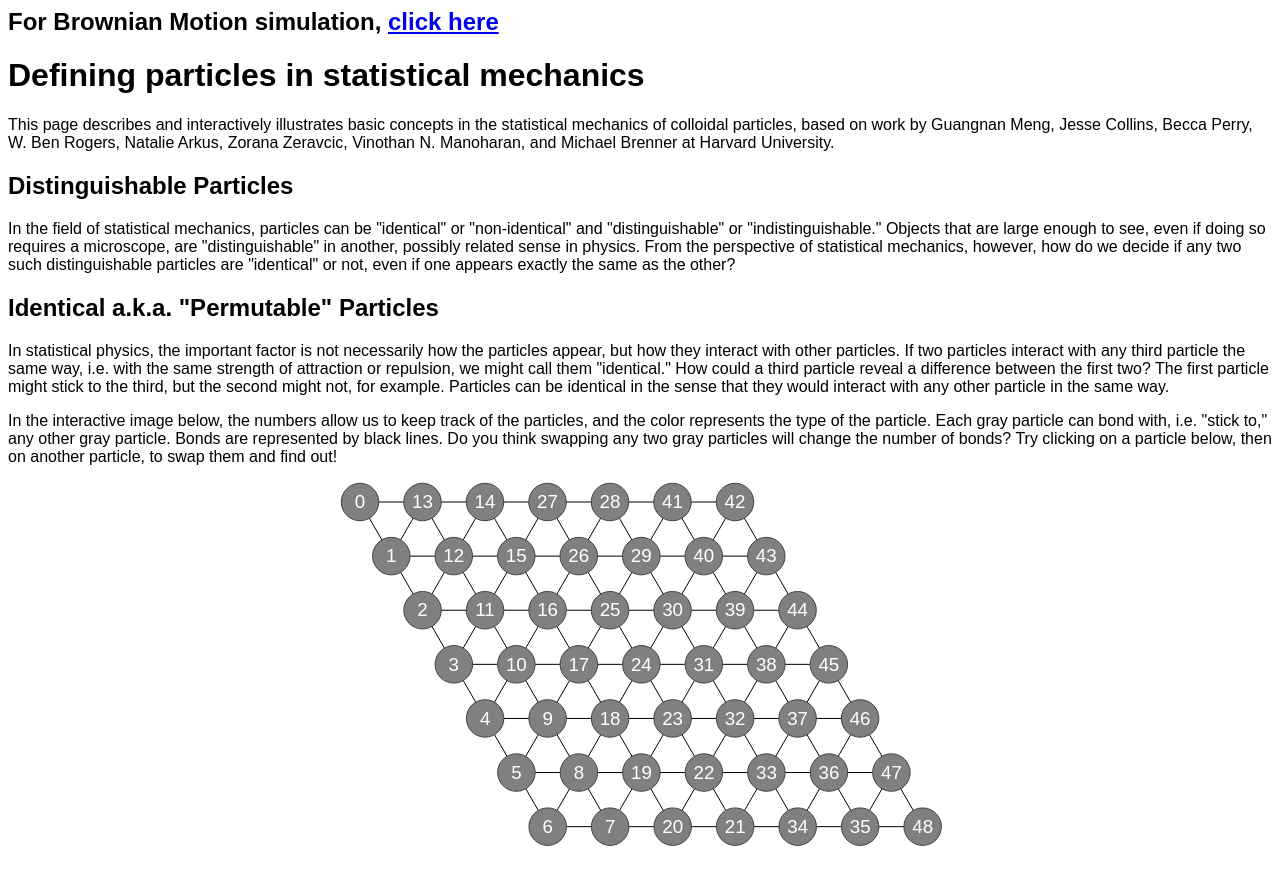
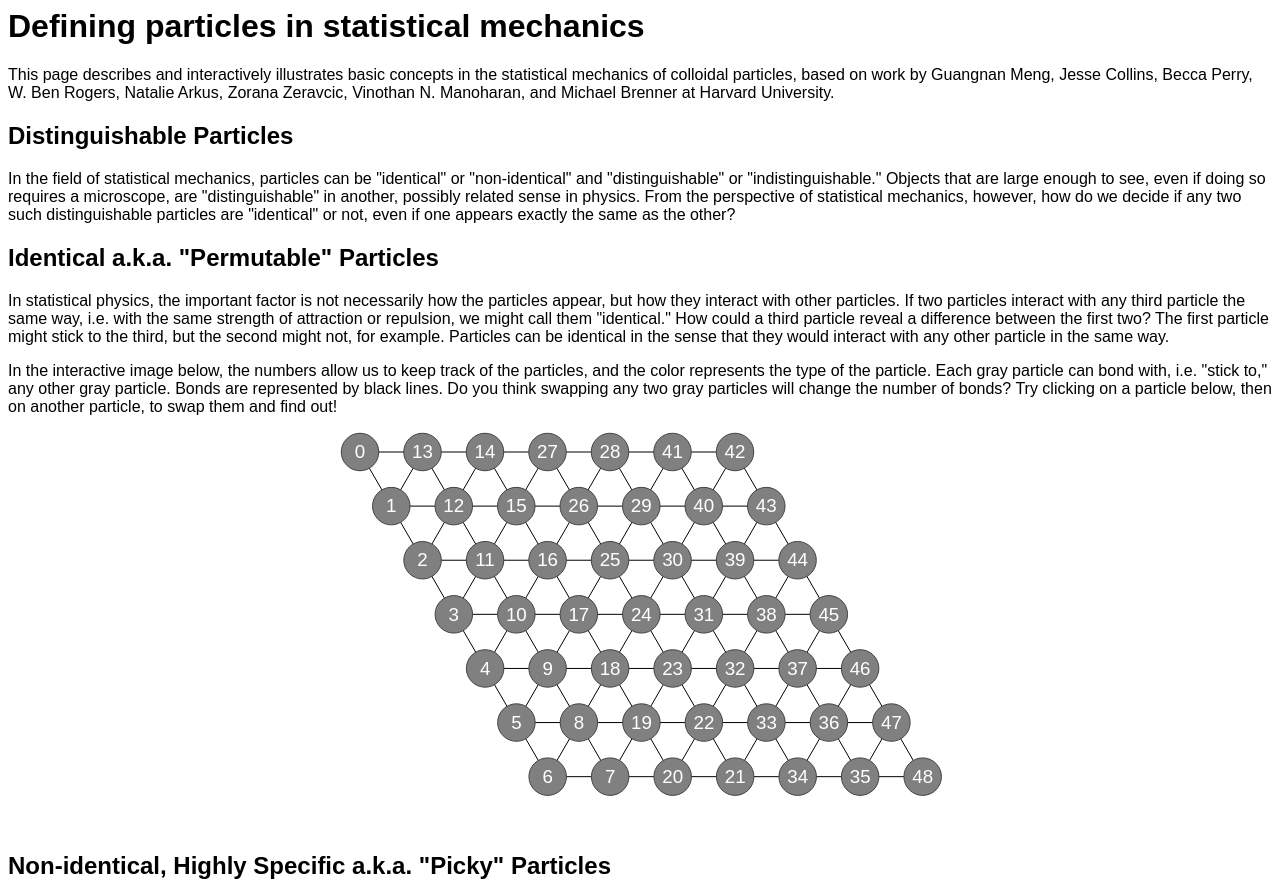
Before and after one commit to jeswcollins/ColloidalStatMech, a plain HTML site: page index.html in a window 1280 px wide. Shown: the top 885 px of the page. Drawn offline with Linux system fonts and the light colour scheme.

Commit message:
removed link to brownian simulation

```diff
--- a/index.html
+++ b/index.html
@@ -17,7 +17,6 @@
 </head>
 <body>
 <div class="topic" xmlns="http://www.w3.org/1999/xhtml">
-  <h2 class="title">For Brownian Motion simulation, <a href="http://jeswcollins.github.io/ColloidalStatMech/vis_sim.html">click here</a></h2>
   <h1 class="title">Defining particles in statistical mechanics</h1>
 </div class="intro"><p>
 <p>
```
